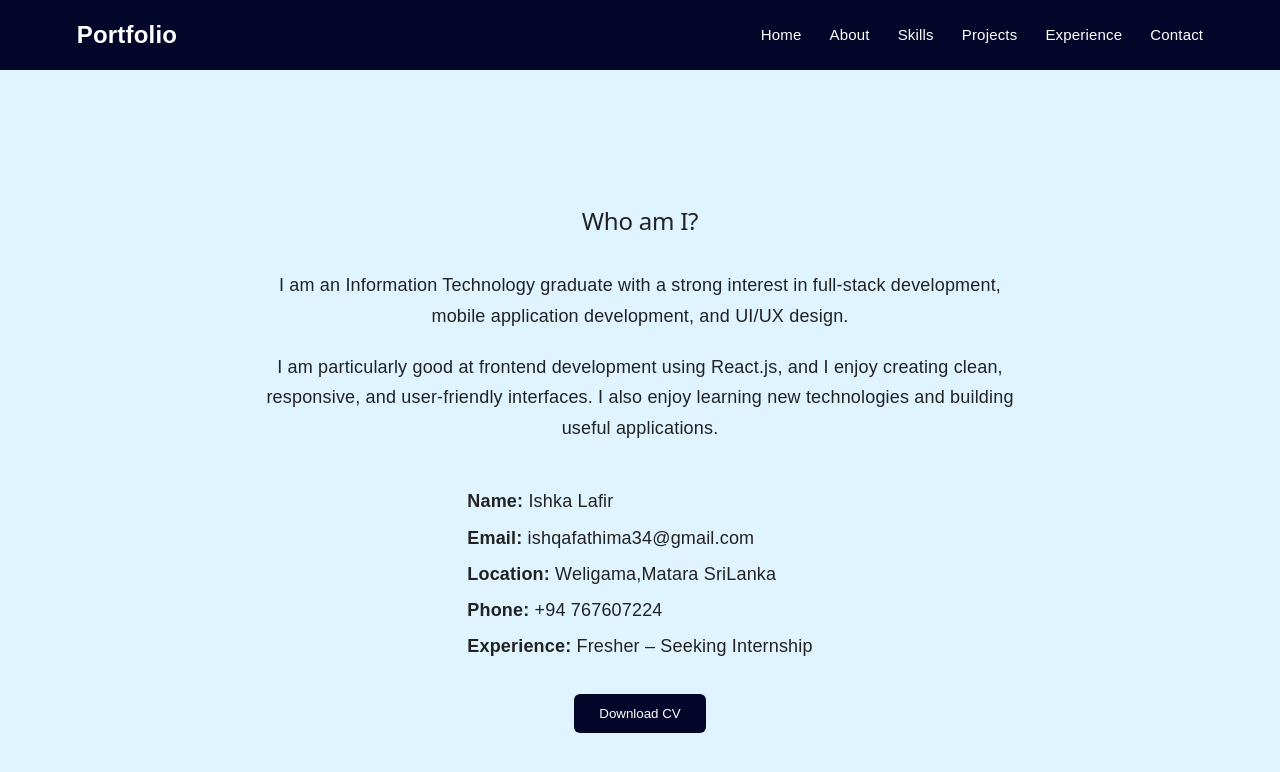
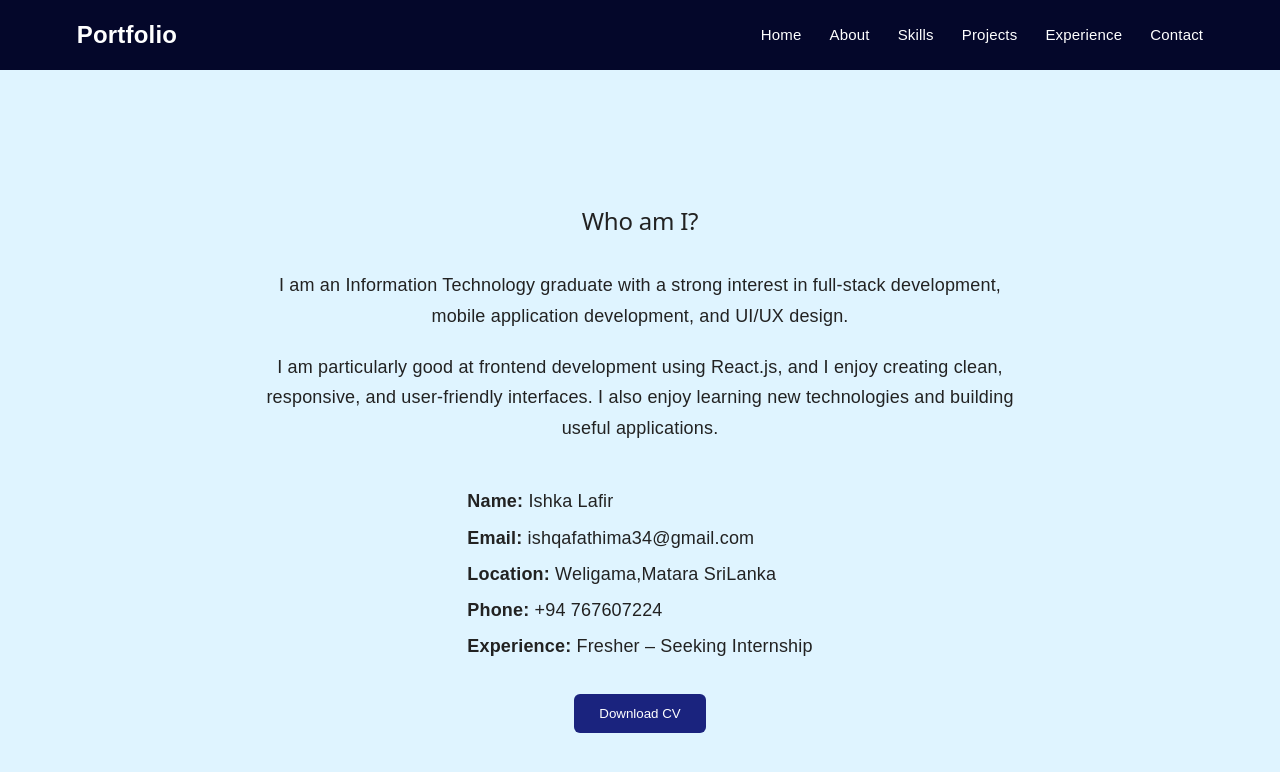
Before and after one commit to ishqafathima/My-Portfolio, a React (Vite) app: page /about in a window 1280 px wide. In both pictures the pointer is over the button "Download CV". Shown: the top 772 px of the page. Built offline with nearby package versions, Linux system fonts and the light colour scheme.

Commit message:
update portfolio

```diff
--- a/src/sections/About/About.css
+++ b/src/sections/About/About.css
@@ -33,7 +33,11 @@
   padding: 12px 25px;
   cursor: pointer;
   background-color: #04072a !important;
-  color: white;
+  color: white !important;
   border: none;
   border-radius: 6px;
 }
+.cv-button:hover {
+  background-color: #1a237e !important;
+  color: white !important;
+}
```
